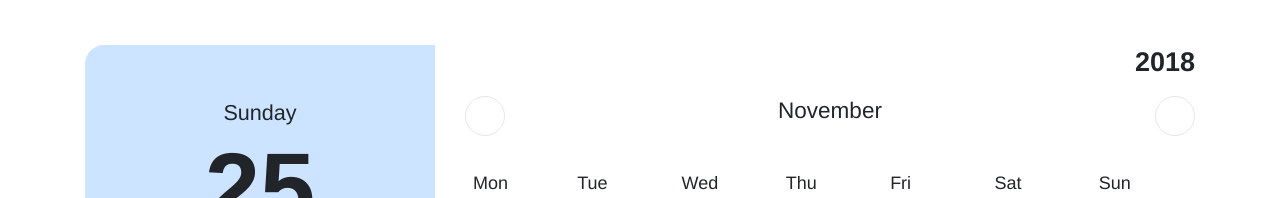
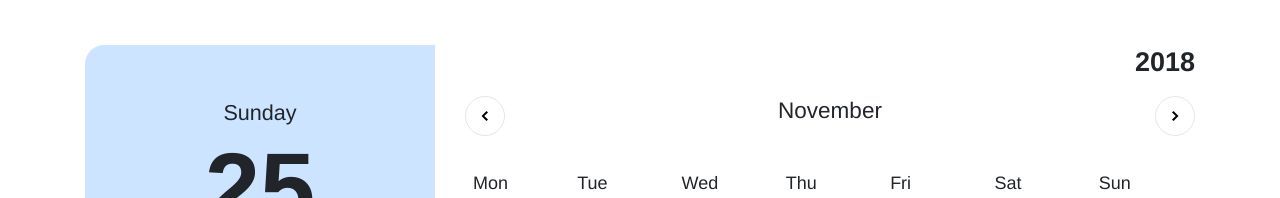
Before and after one commit to trelo-bifteki/duty-calls-ui, a Vue app: page / in a window 1280 px wide. Shown: the top 198 px of the page. Built offline with nearby package versions, Linux system fonts and the light colour scheme.

Commit message:
adding arrows left and right icons

```diff
--- a/src/App.vue
+++ b/src/App.vue
@@ -1,8 +1,14 @@
 <script>
 import moment from 'moment';
+import ArrowLeft from './ArrowLeft.vue';
+import ArrowRight from './ArrowRight.vue';
 
 export default {
   name: 'App',
+  components: {
+    ArrowLeft,
+    ArrowRight,
+  },
   data() {
     return {
       today: moment(),
@@ -334,7 +340,7 @@ export default {
                     variant="light"
                     @click="subtractMonth"
                   >
-                    <i class="fa fa-fw fa-chevron-left"></i>
+                    <ArrowLeft />
                   </div>
                   <div class="tooltip" target="subtractMonthBtn">
                     {{previousMonthAsString | capitalize}}
@@ -351,7 +357,7 @@ export default {
                   align-h="end"
                 >
                   <div id="addMonthBtn" class="btn arrow arrow-right" variant="light" @click="addMonth">
-                    <i class="fa fa-fw fa-chevron-right"></i>
+                    <ArrowRight />
                   </div>
                   <div
                     class="tooltip"
--- /dev/null
+++ b/src/ArrowLeft.vue
@@ -0,0 +1,10 @@
+<template>
+  <svg
+    xmlns="http://www.w3.org/2000/svg"
+    width="8"
+    height="16"
+    viewBox="0 0 8 16"
+  >
+    <path fill-rule="evenodd" d="M5.5 3L7 4.5 3.25 8 7 11.5 5.5 13l-5-5 5-5z"/>
+  </svg>
+</template>
--- /dev/null
+++ b/src/ArrowRight.vue
@@ -0,0 +1,10 @@
+<template>
+  <svg
+    xmlns="http://www.w3.org/2000/svg"
+    width="8"
+    height="16"
+    viewBox="0 0 8 16"
+  >
+    <path fill-rule="evenodd" d="M7.5 8l-5 5L1 11.5 4.75 8 1 4.5 2.5 3l5 5z"/>
+  </svg>
+</template>
```
